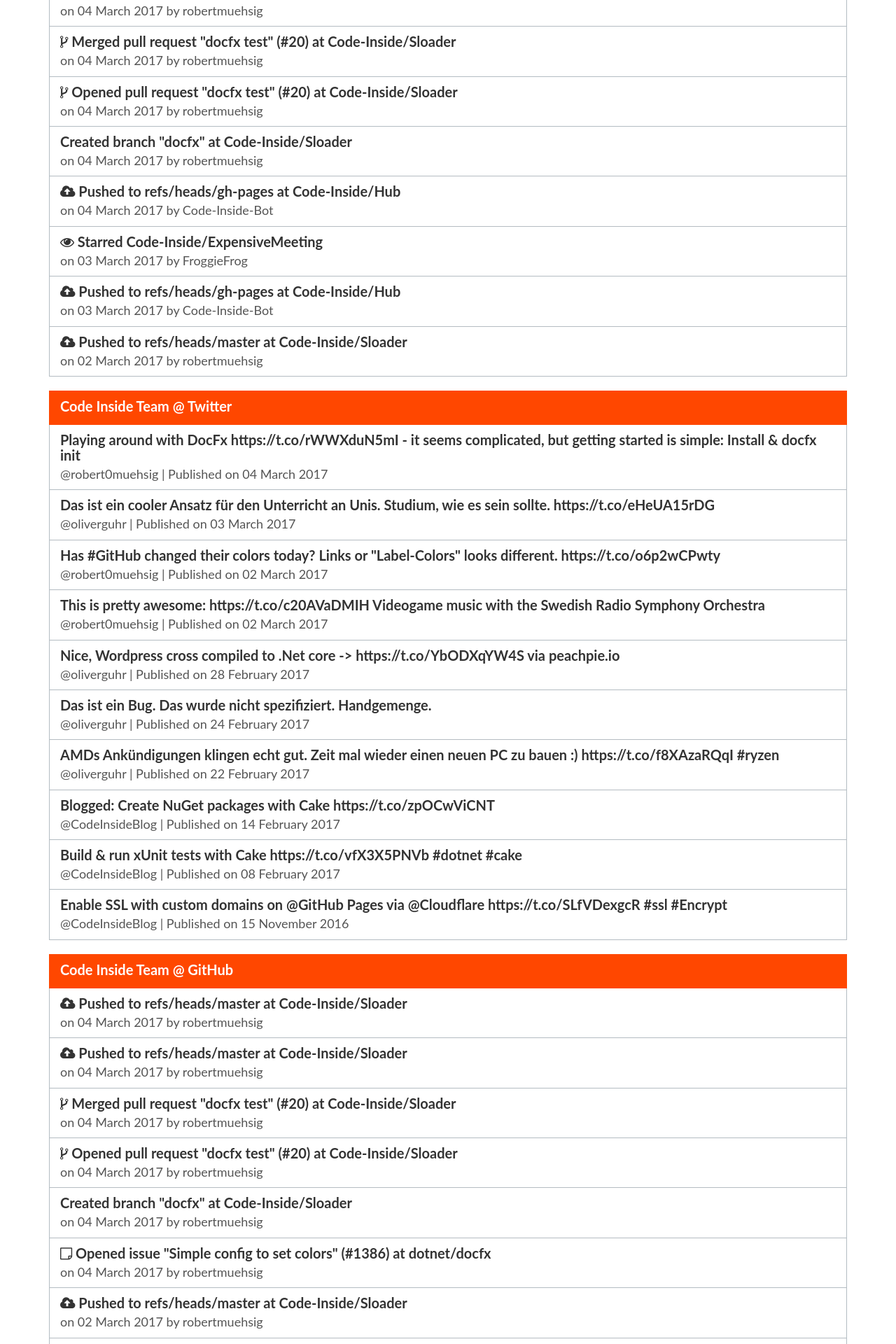
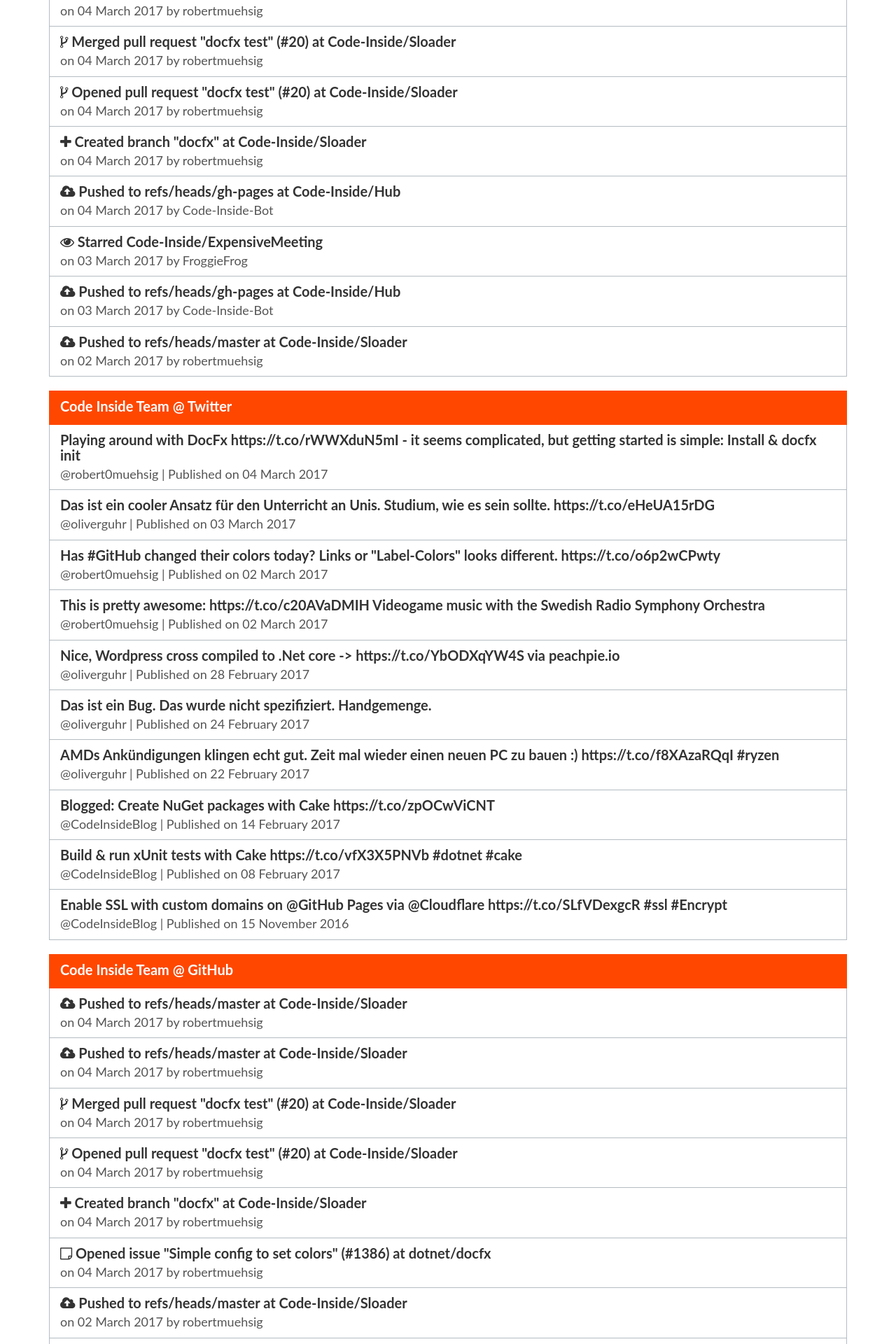
Before and after one commit to Code-Inside/Hub, a Jekyll site: the page built from index.md, in a window 1280 px wide. Shown: the part 917-2837 px from the top of the page at 70% size. Built offline with Jekyll 4.4.1, drawn with Linux system fonts in a browser that asks for light colours; nearby versions of some CDN libraries.

Commit message:
createevent with plus icon

```diff
--- a/index.md
+++ b/index.md
@@ -55,6 +55,9 @@ layout: page
 					{% if eventItem.Type == "IssueCommentEvent" %}
 						<i class="fa fa-commenting" aria-hidden="true"></i>
 					{% endif %}
+					{% if eventItem.Type == "CreateEvent" %}
+						<i class="fa fa-plus" aria-hidden="true"></i>
+					{% endif %}
 
 					{{ eventItem.RelatedDescription }}
 
@@ -109,6 +112,9 @@ layout: page
 					{% endif %}
 					{% if eventItem.Type == "IssueCommentEvent" %}
 						<i class="fa fa-commenting" aria-hidden="true"></i>
+					{% endif %}
+					{% if eventItem.Type == "CreateEvent" %}
+						<i class="fa fa-plus" aria-hidden="true"></i>
 					{% endif %}
 
 					{{ eventItem.RelatedDescription }}
```
